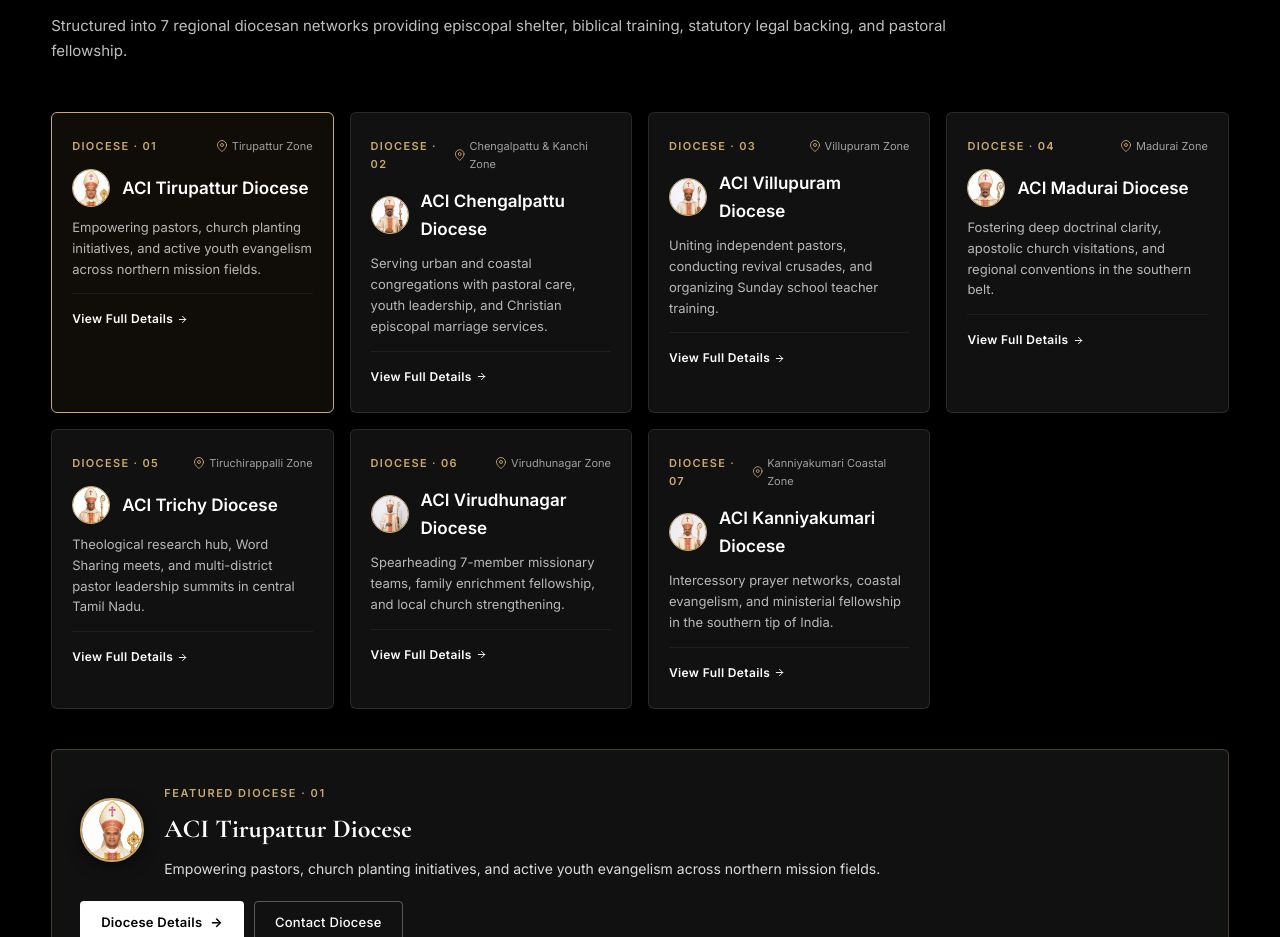
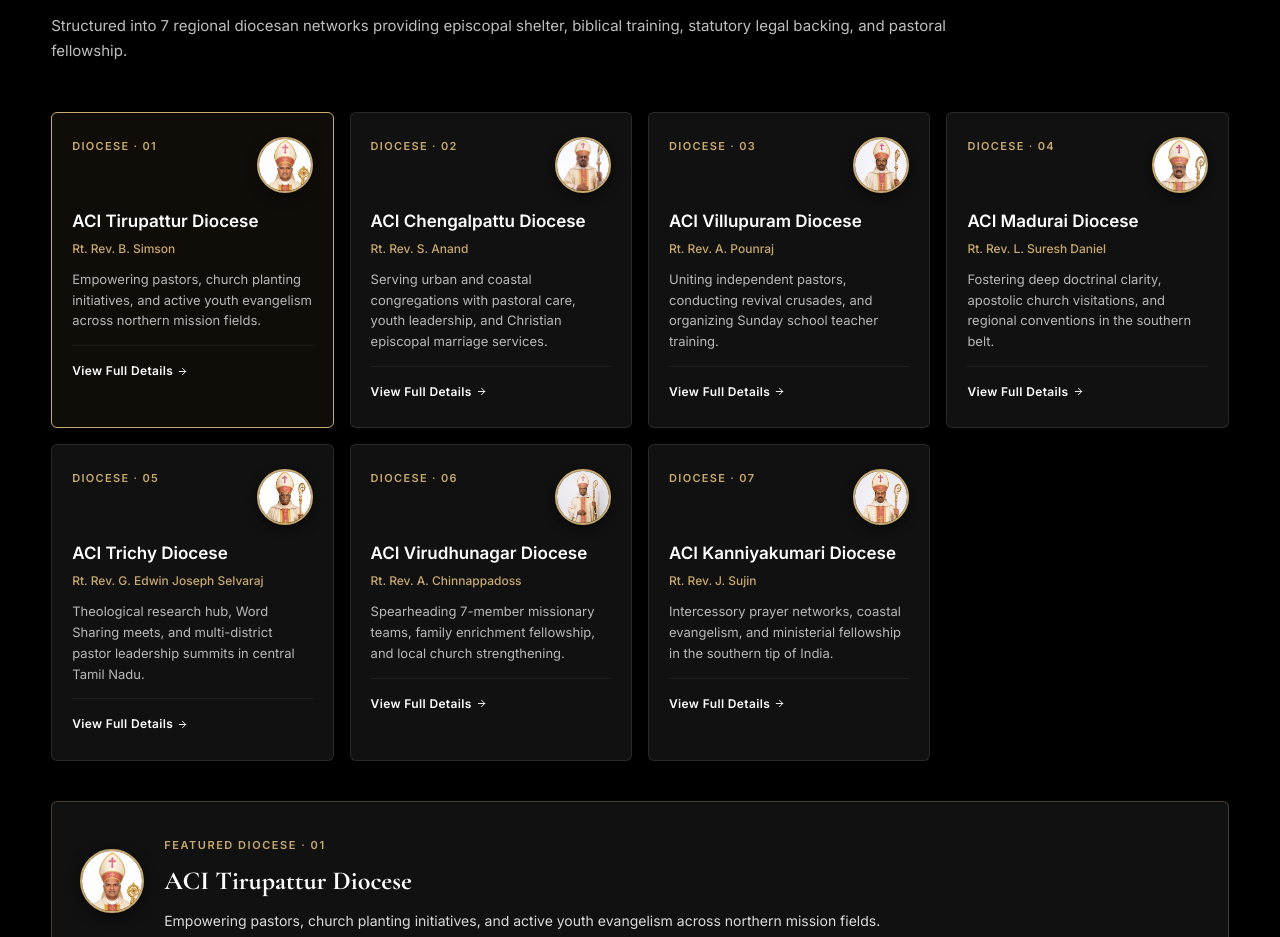
Before and after one commit to SriramGandhiS/aci-church-website, a React (Vite) app: page / in a window 1280 px wide. Shown: the part 4840-5777 px from the top of the page. Built offline with nearby package versions, Linux system fonts and the light colour scheme; a web font is replaced by a local one.

Commit message:
Enlarge bishop image circles on homepage and diocese page

```diff
--- a/src/components/DioceseSection/DioceseSection.jsx
+++ b/src/components/DioceseSection/DioceseSection.jsx
@@ -161,33 +161,33 @@ export default function DioceseSection() {
                 transition: 'all var(--transition-fast)'
               }}
             >
-              <div style={{ display: 'flex', justifyContent: 'space-between', alignItems: 'center', marginBottom: '14px' }}>
+              <div style={{ display: 'flex', justifyContent: 'space-between', alignItems: 'flex-start', marginBottom: '14px' }}>
                 <span style={{ fontSize: '11px', fontWeight: 700, color: '#c8a96e', letterSpacing: '0.12em', textTransform: 'uppercase' }}>
                   DIOCESE · {d.num}
                 </span>
-                <span style={{ fontSize: '11px', color: 'rgba(255, 255, 255, 0.6)', display: 'inline-flex', alignItems: 'center', gap: '4px' }}>
-                  <LocationIcon size={12} color="#c8a96e" />
-                  <span>{isTa ? d.zoneTa : d.zoneEn}</span>
-                </span>
-              </div>
-              <div style={{ display: 'flex', alignItems: 'center', gap: '12px', marginBottom: '10px' }}>
+                {d.image && (
                   <img
                     src={d.image}
                     alt={isTa ? d.bishopNameTa : d.bishopNameEn}
                     style={{
-                    width: '38px',
-                    height: '38px',
+                      width: '56px',
+                      height: '56px',
                       borderRadius: '50%',
-                    border: '1.5px solid #c8a96e',
+                      border: '2px solid #c8a96e',
                       objectFit: 'cover',
                       objectPosition: 'center top',
+                      boxShadow: '0 4px 12px rgba(0,0,0,0.5)',
                       flexShrink: 0
                     }}
                   />
-                <h3 style={{ fontFamily: 'var(--font-sans)', fontSize: '17px', fontWeight: 600, color: '#ffffff', margin: 0 }}>
+                )}
+              </div>
+              <h3 style={{ fontFamily: 'var(--font-sans)', fontSize: '17px', fontWeight: 600, color: '#ffffff', margin: '0 0 4px 0' }}>
                 {isTa ? d.nameTa : d.nameEn}
               </h3>
-              </div>
+              <p style={{ fontSize: '12px', color: '#c8a96e', margin: '0 0 10px 0', fontWeight: 500 }}>
+                {isTa ? d.bishopNameTa : d.bishopNameEn}
+              </p>
               <p style={{ fontSize: '13px', lineHeight: '1.6', color: 'rgba(255, 255, 255, 0.7)' }}>
                 {isTa ? d.descTa : d.descEn}
               </p>
--- a/src/pages/DiocesePage.jsx
+++ b/src/pages/DiocesePage.jsx
@@ -75,12 +75,12 @@ export default function DiocesePage() {
                   position: 'absolute',
                   top: '24px',
                   right: '24px',
-                  width: '80px',
-                  height: '80px',
+                  width: '100px',
+                  height: '100px',
                   borderRadius: '50%',
-                  border: '2.5px solid #c8a96e',
+                  border: '3px solid #c8a96e',
                   overflow: 'hidden',
-                  boxShadow: '0 4px 16px rgba(0,0,0,0.5)',
+                  boxShadow: '0 6px 20px rgba(0,0,0,0.6)',
                   flexShrink: 0
                 }}>
                   <img
@@ -92,7 +92,7 @@ export default function DiocesePage() {
               )}
 
               {/* Header Info */}
-              <div style={{ display: 'flex', justifyContent: 'space-between', alignItems: 'flex-start', flexWrap: 'wrap', gap: '14px', marginBottom: '18px', paddingRight: d.image ? '100px' : '0' }}>
+              <div style={{ display: 'flex', justifyContent: 'space-between', alignItems: 'flex-start', flexWrap: 'wrap', gap: '14px', marginBottom: '18px', paddingRight: d.image ? '120px' : '0' }}>
                 <div>
                   <span style={{ fontSize: '11px', fontWeight: 700, letterSpacing: '0.14em', color: '#c8a96e', textTransform: 'uppercase' }}>
                     DIOCESE · {d.num}
```
Lines whose indentation alone changed are shown as unchanged.
